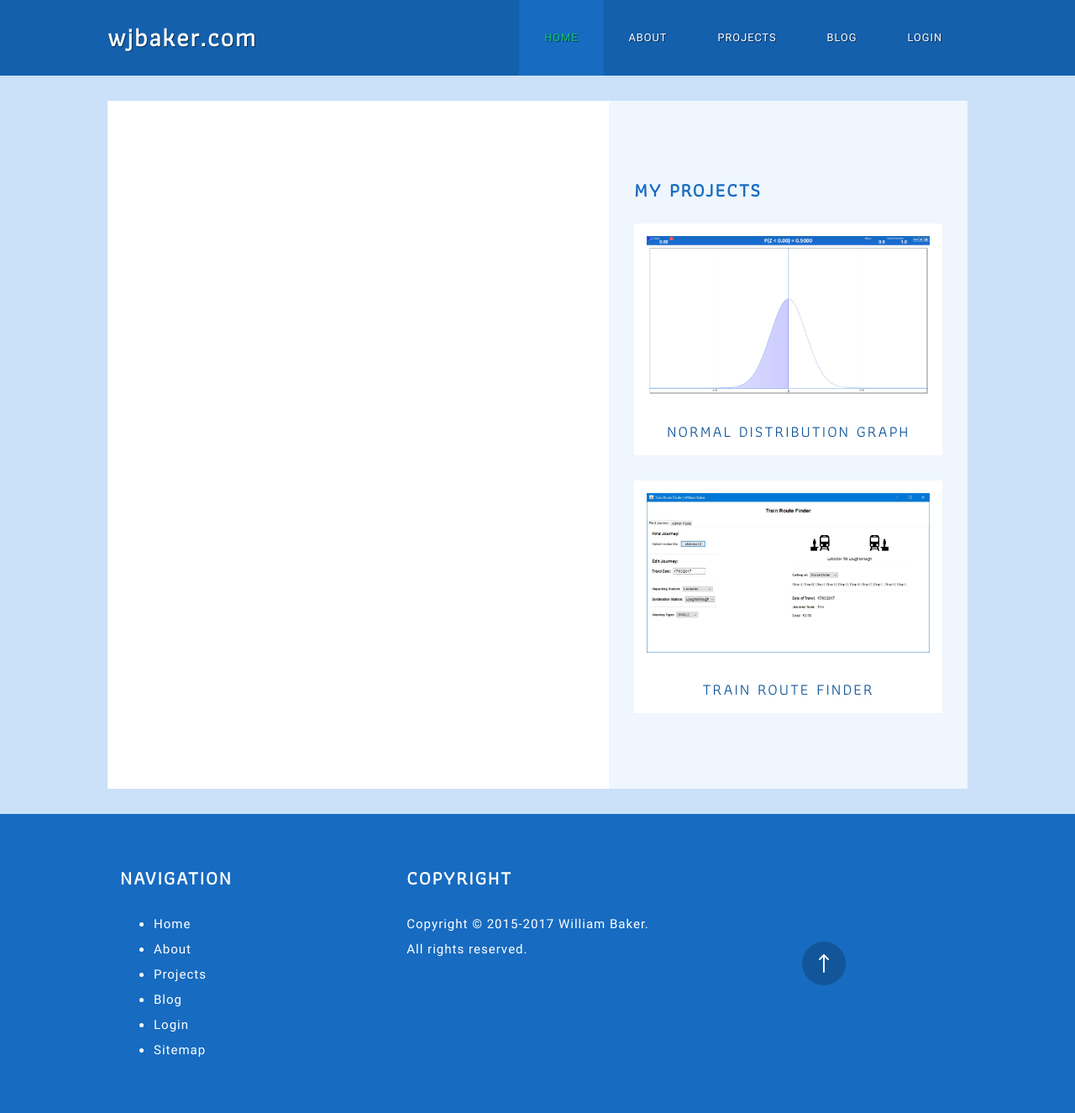
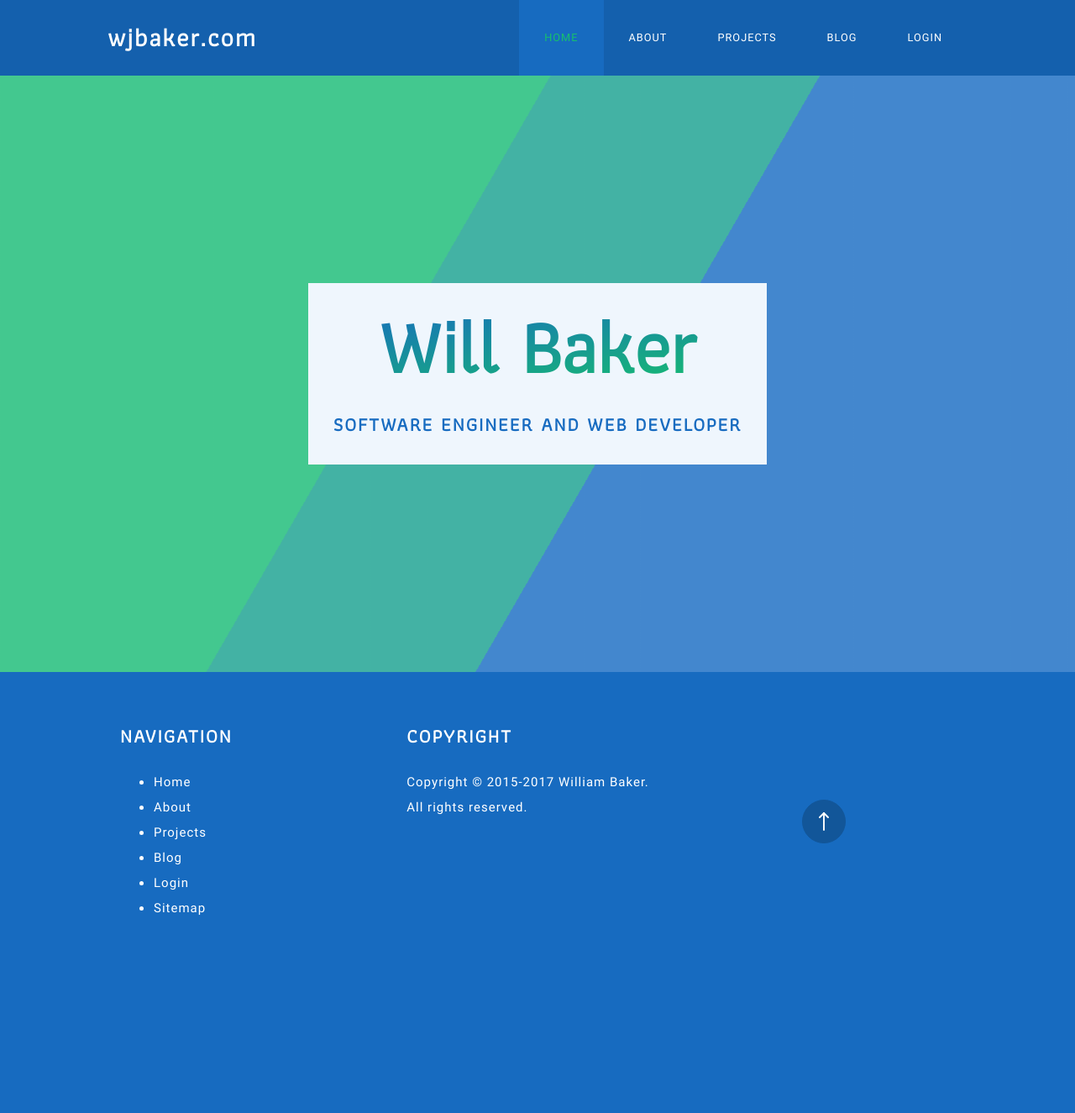
Before and after one commit to wjbaker101/wjbaker.com, a PHP site: page / in a window 1280 px wide. Shown: the whole page at 84% size. After the commit the page ends 1089 px from the top, so only its background shows below. Run offline with PHP 8.4, Linux system fonts and the light colour scheme; a stand-in replaces the project's code that opens the database connection; style sheets or scripts are compiled from the project's sources.

Commit message:
Updated homepage

```diff
--- a/index.php
+++ b/index.php
@@ -2,41 +2,114 @@
 <!DOCTYPE html>
 <html>
     <head>
-        <title>William Baker | wjbaker.com</title>
+        <title>William Baker | Home</title>
 
         <?php printHead(); ?>
 
-        <style></style>
+        <style>
+            .sliding-background
+            {
+                height: calc(100vh - 90px);
+                min-height: 216px;
+                position: relative;
+                overflow: hidden;
+            }
+
+            .sliding-background .panel
+            {
+                position: absolute;
+                top: 0;
+                bottom: 0;
+                left: -50%;
+                right: -50%;
+                background-image: linear-gradient(-60deg, #176bc0 50%, #17c06c 50%);
+                z-index: -1;
+                opacity: 0.5;
+                animation: sliding 16s ease-in-out infinite alternate;
+            }
+
+            @keyframes sliding
+            {
+                from { transform: translateX(-25%); }
+                to { transform: translateX(25%); }
+            }
+
+            .sliding-background .panel:nth-child(2)
+            {
+                animation-direction:alternate-reverse;
+                animation-duration:15s;
+            }
+
+            .sliding-background .panel:nth-child(3)
+            {
+                animation-duration:14s;
+            }
+
+            .logo-container
+            {
+                width: 100%;
+                height: 100%;
+            }
+
+            .logo-container .logo-content
+            {
+                display: table;
+                margin: 0 auto;
+            }
+
+            .logo
+            {
+                width: 100%;
+                height: 90px;
+            }
+
+            .logo .name
+            {
+                fill: url(#background);
+                text-anchor: middle;
+                alignment-baseline: central;
+                font-weight: bold;
+                font-size: 6em;
+                font-family: "Athiti", sans-serif;
+                letter-spacing: 0;
+            }
+
+            @media (max-width: 540px)
+            {
+                .logo .name
+                {
+                    font-size: 4em;
+                }
+            }
+        </style>
 
         <script></script>
     </head>
 
     <body>
         <?php printHeader(); ?>
-        <div class="main-page hpadding-small">
-            <div class="content-width vpadding-regular">
-                <section class="cell-row section scroll-fade-in">
-                    <div class="cell l7 m6 s12 vpadding-large hpadding-regular bg-white">
-                        <p></p>
+        <section class="sliding-background">
+            <div class="panel"></div>
+            <div class="panel"></div>
+            <div class="logo-container cell-row">
+                <div class="cell cell-middle hpadding-small text-centered">
+                    <div class="logo-content vpadding-regular hpadding-regular bg-theme-l5">
+                        <svg class="logo">
+                            <defs>
+                                <linearGradient id="background" x1="30%" y1="0%" x2="70%" y2="100%">
+                                    <stop offset="0%" style="stop-color: #176bc0;" />
+                                    <stop offset="100%" style="stop-color: #17c06c;" />
+                                </linearGradient>
+                            </defs>
+                            <g>
+                                <text class="name" x="50%" y="50%">Will Baker</text>
+                            </g>
+                        </svg>
+                        <h2>Software Engineer and Web Developer</h2>
                     </div>
-                    <div class="cell l5 m6 s12 vpadding-large hpadding-regular bg-theme-l5">
-                        <h2><a href="/projects/">My Projects</a></h2>
-                        <div class="section hpadding-small vpadding-small bg-white hover-bg-light-grey text-centered">
-                            <a href="/projects/view/1/normal-distribution-graph">
-                                <img src="/projects/assets/1/screenshot.jpg">
-                                <h3>Normal Distribution Graph</h3>
-                            </a>
-                        </div>
-                        <div class="section hpadding-small vpadding-small bg-white hover-bg-light-grey text-centered">
-                            <a href="/projects/view/6/train-route-finder">
-                                <img src="/projects/assets/6/screenshot.jpg">
-                                <h3>Train Route Finder</h3>
-                            </a>
-                        </div>
-                    </div>
-                </section>
+                </div>
             </div>
-        </div>
+        </section>
         <?php printFooter(); ?>
     </body>
 </html>
--- a/resources/page/page.php
+++ b/resources/page/page.php
@@ -70,7 +70,7 @@ function printHead()
     //echo '<link href="https://fonts.googleapis.com/css?family=Heebo" rel="stylesheet">';
     //echo '<link href="https://fonts.googleapis.com/css?family=Athiti" rel="stylesheet">';
 
-    echo '<script src="/resources/page/scripts/webjs.js"></script>';
+    echo '<script src="/resources/page/scripts/main.js"></script>';
 }
 
 function printHeader()
--- a/resources/page/scripts/webjs.js
+++ b/resources/page/scripts/main.js
@@ -1,7 +1,5 @@
-var wjbaker = (function()
+const wjbaker = (function()
 {
-    "use strict";
-
     const init = () =>
     {
         const scrollTopButton = document.querySelector(".scroll-top-button");
--- a/resources/page/style/partials/_colours.scss
+++ b/resources/page/style/partials/_colours.scss
@@ -52,31 +52,6 @@ $COLOURS:
         }
     }
 
-    .bg-#{to-lower-case($name)}
-    {
-        @if (lightness($colour) < 66)
-        {
-            a.page-link,
-            a.page-link-underline
-            {
-                &:hover
-                {
-                    color: GET-COLOUR("TERTIARY");
-                }
-            }
-
-            a.page-link-underline
-            {
-                color: GET-COLOUR("TERTIARY");
-
-                &:after
-                {
-                    background-color: GET-COLOUR("TERTIARY");
-                }
-            }
-        }
-    }
-
     .border-#{to-lower-case($name)}, .hover-border-#{to-lower-case($name)}:hover
     {
         border: 1px solid #{$colour};
--- a/resources/page/style/webstyle.scss
+++ b/resources/page/style/webstyle.scss
@@ -364,8 +364,6 @@ p, h1, h2, h3, h4, ul, ol, blockquote, figure
 
 header[role=header]
 {
-    text-shadow: 1px 1px rgba(0, 0, 0, 0.5);
-
     h1
     {
         font-size: 2em;
@@ -543,8 +541,9 @@ footer[role=footer]
     min-height: 498px;
 }
 
-a.page-link-underline
+a.underline
 {
+    display: inline-block;
     position: relative;
     color: GET-COLOUR("THEME");
 
@@ -555,11 +554,11 @@ a.page-link-underline
         position: absolute;
         width: 0;
         height: 1px;
-        bottom: 1px;
+        bottom: 0;
         left: 50%;
         background-color: GET-COLOUR("THEME");
         opacity: 0;
-        transition: $duration-short;
+        transition: 0.2s;
     }
 
     &:hover:after
@@ -570,42 +569,34 @@ a.page-link-underline
     }
 }
 
-header nav > a,
-footer .navigation a,
-a.page-link,
-a.page-link-underline
+a.site-nav, header nav > a
 {
     display: inline-block;
     transition: color $duration-short;
-}
 
-header nav > a,
-footer .navigation a,
-{
     &:hover
     {
         color: GET-COLOUR("TERTIARY");
     }
 }
 
-a.page-link,
-a.page-link-underline
+.title-bar
 {
-    &:hover
+    .return-link
     {
-        color: GET-COLOUR("THEME");
+        transition: color $duration-short;
+
+        &:before
+        {
+            content: '\1f818';
+            margin-right: 0.5em;
+        }
+
+        &:hover
+        {
+            color: GET-COLOUR("THEME");
+        }
     }
-}
-
-.title-bar .page-link .back-arrow
-{
-    vertical-align: middle;
-}
-
-.title-bar .page-link:hover .back-arrow g
-{
-    stroke: GET-COLOUR("TERTIARY");
-    transition: stroke $duration-short;
 }
 
 .scroll-top-button
@@ -618,7 +609,7 @@ a.page-link-underline
     right: 2em;
     padding: 0;
     box-shadow: 1px 2px 6px rgba(0, 0, 0, 0.25);
-    transition: opacity $duration-mid, right $duration-short;
+    transition: opacity $duration-mid;
 
     &.scroll-top-hidden
     {
```
Also changed, not shown: about/index.php (+26 -9 lines), about/programming.php (+12 -0 lines).
